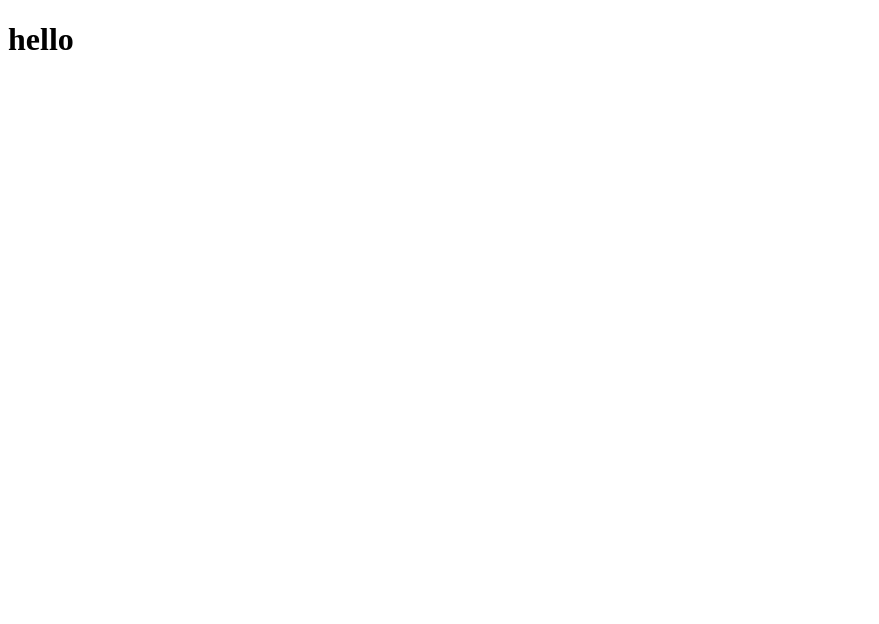
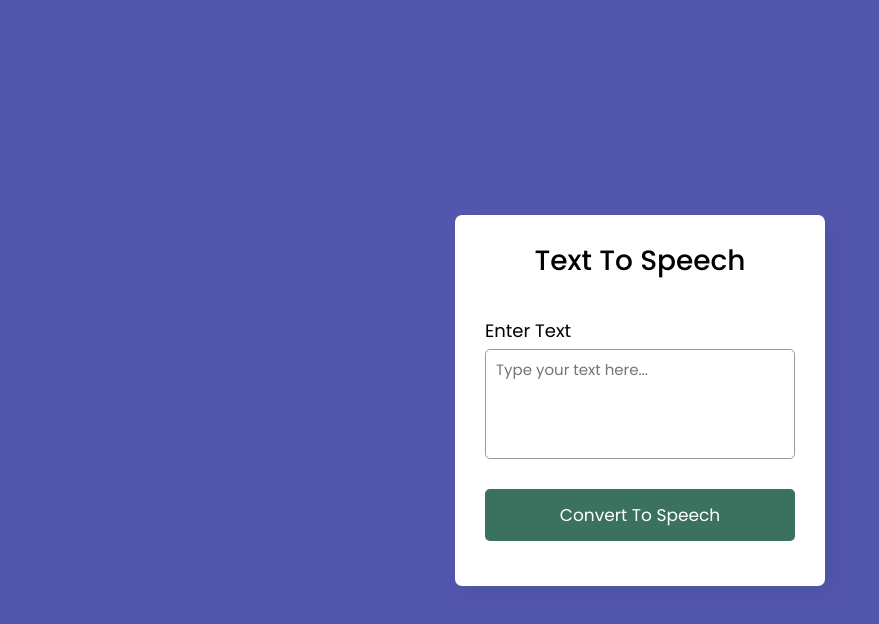
Before and after one commit to AKASHMITTAL2004/text_to_speech, a plain HTML site: page index.html in a window 1280 px wide. Shown: the whole page, without its empty margins (0-879 px from the left). Drawn offline with Linux system fonts and the light colour scheme.

Commit message:
new changes

```diff
--- a/index.html
+++ b/index.html
@@ -1,11 +1,22 @@
 <!DOCTYPE html>
-<html lang="en">
-<head>
-    <meta charset="UTF-8">
+<html lang="en" dir="ltr">
+  <head>
+    <meta charset="utf-8">
+    <title>Text To Speech in JavaScript</title>
+    <link rel="stylesheet" href="style.css">
     <meta name="viewport" content="width=device-width, initial-scale=1.0">
-    <title>Document</title>
-</head>
-<body>
-    <h1>hello</h1>
-</body>
+  </head>
+  <body>
+    <div class="wrapper">
+      <header>Text To Speech</header>
+      <form action="#">
+        <div class="row">
+          <label>Enter Text</label>
+          <textarea placeholder="Type your text here..."></textarea>
+        </div>
+        <button>Convert To Speech</button>
+      </form>
+    </div>
+    <script src="txt.js"></script>
+  </body>
 </html>
--- a/style.css
+++ b/style.css
@@ -0,0 +1,74 @@
+@import url('https://fonts.googleapis.com/css2?family=Poppins:wght@400;500;600;700&display=swap');
+* {
+  margin: 0;
+  padding: 0;
+  box-sizing: border-box;
+  font-family: 'Poppins', sans-serif;
+}
+body {
+  display: flex;
+  align-items: center;
+  justify-content: center;
+  min-height: 100vh;
+  background: #5256AD;
+}
+::selection {
+  color: #fff;
+  background: #5256AD;
+}
+.wrapper {
+  width: 370px;
+  padding: 25px 30px;
+  border-radius: 7px;
+  background: #fff;
+  box-shadow: 7px 7px 20px rgba(0,0,0,0.05);
+}
+.wrapper header {
+  font-size: 28px;
+  font-weight: 500;
+  text-align: center;
+}
+.wrapper form {
+  margin: 35px 0 20px;
+}
+form .row {
+  display: flex;
+  margin-bottom: 20px;
+  flex-direction: column;
+}
+form .row label {
+  font-size: 18px;
+  margin-bottom: 5px;
+}
+form :where(textarea, button) {
+  outline: none;
+  width: 100%;
+  height: 100%;
+  border: none;
+  border-radius: 5px;
+}
+form .row textarea {
+  resize: none;
+  height: 110px;
+  font-size: 15px;
+  padding: 8px 10px;
+  border: 1px solid #999;
+}
+form button {
+  height: 52px;
+  color: #fff;
+  font-size: 17px;
+  cursor: pointer;
+  margin-top: 10px;
+  background: #3b715f;
+  transition: 0.3s ease;
+}
+form button:hover {
+  background: #713553;
+}
+@media(max-width: 400px) {
+  .wrapper {
+    max-width: 345px;
+    width: 100%;
+  }
+}
--- /dev/null
+++ b/txt.js
@@ -0,0 +1,48 @@
+const textarea = document.querySelector("textarea"),
+      speechBtn = document.querySelector("button");
+
+let synth = speechSynthesis,
+    isSpeaking = true;
+
+function textToSpeech(text) {
+    let utterance = new SpeechSynthesisUtterance(text);
+    // Automatically select the first U.S. English voice
+    let voices = synth.getVoices();
+    let usEnglishVoice = voices.find(voice => voice.lang === "en-US");
+    if (usEnglishVoice) {
+        utterance.voice = usEnglishVoice;
+        utterance.lang = "en-US";
+        synth.speak(utterance);
+    } else {
+        console.error("No U.S. English voices available.");
+    }
+}
+
+speechBtn.addEventListener("click", e => {
+    e.preventDefault();
+    if (textarea.value !== "") {
+        if (!synth.speaking) {
+            textToSpeech(textarea.value);
+        }
+        if (textarea.value.length > 80) {
+            setInterval(() => {
+                if (!synth.speaking && !isSpeaking) {
+                    isSpeaking = true;
+                    speechBtn.innerText = "Convert To Speech";
+                }
+            }, 500);
+
+            if (isSpeaking) {
+                synth.resume();
+                isSpeaking = false;
+                speechBtn.innerText = "Pause Speech";
+            } else {
+                synth.pause();
+                isSpeaking = true;
+                speechBtn.innerText = "Resume Speech";
+            }
+        } else {
+            speechBtn.innerText = "Convert To Speech";
+        }
+    }
+});
```
